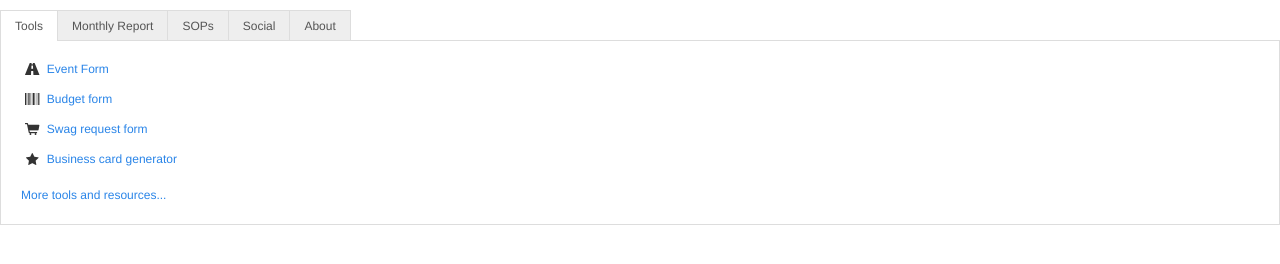
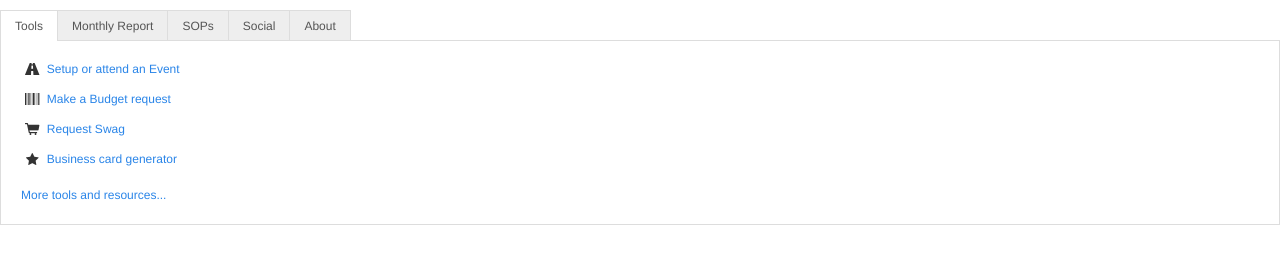
Before and after one commit to brianking/ReMo-Helper, a website: page data/remo.html in a window 1280 px wide. Shown: the part 40-304 px from the top of the page. Drawn offline with Linux system fonts and the light colour scheme; a web font is replaced by a local one.

Commit message:
Re-word some of the tools links

```diff
--- a/data/remo.html
+++ b/data/remo.html
@@ -69,15 +69,15 @@
             <ul>
               <li>
                 <i class="icon-large icon-road"></i>
-                <a target="_blank" href="https://wiki.mozilla.org/Form:Remoevents">Event Form</a>
+                <a target="_blank" href="https://wiki.mozilla.org/Form:Remoevents">Setup or attend an Event</a>
               </li>
               <li>
                 <i class="icon-large icon-barcode"></i>
-                <a target="_blank" href="https://bugzilla.mozilla.org/form.reps.budget">Budget form</a>
+                <a target="_blank" href="https://bugzilla.mozilla.org/form.reps.budget">Make a Budget request</a>
               </li>
               <li>
                 <i class="icon-large icon-shopping-cart"></i>
-                <a target="_blank" href="https://bugzilla.mozilla.org/form.reps.swag">Swag request form</a>
+                <a target="_blank" href="https://bugzilla.mozilla.org/form.reps.swag">Request Swag</a>
               </li>
               <li>
                 <i class="icon-large icon-star"></i>
```
